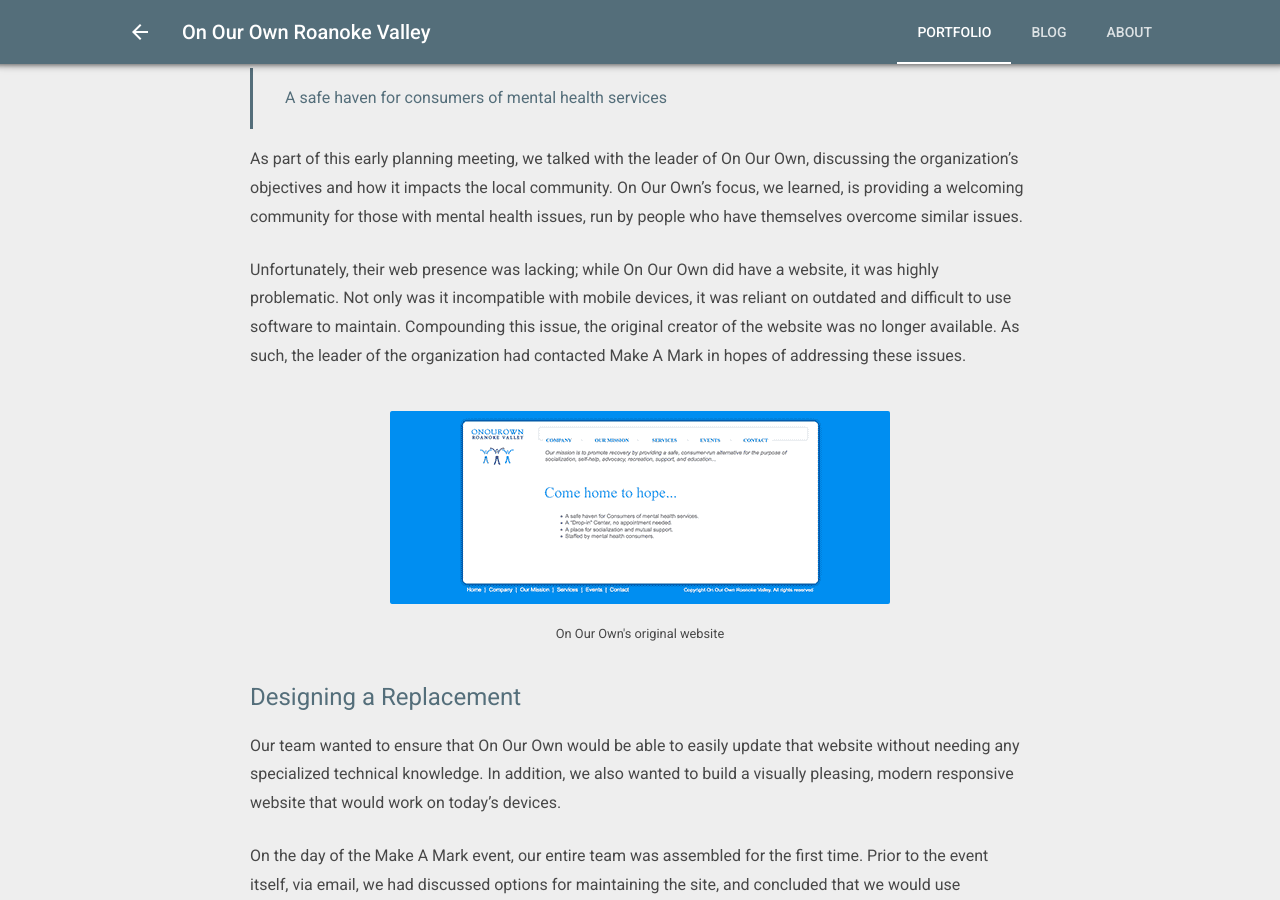
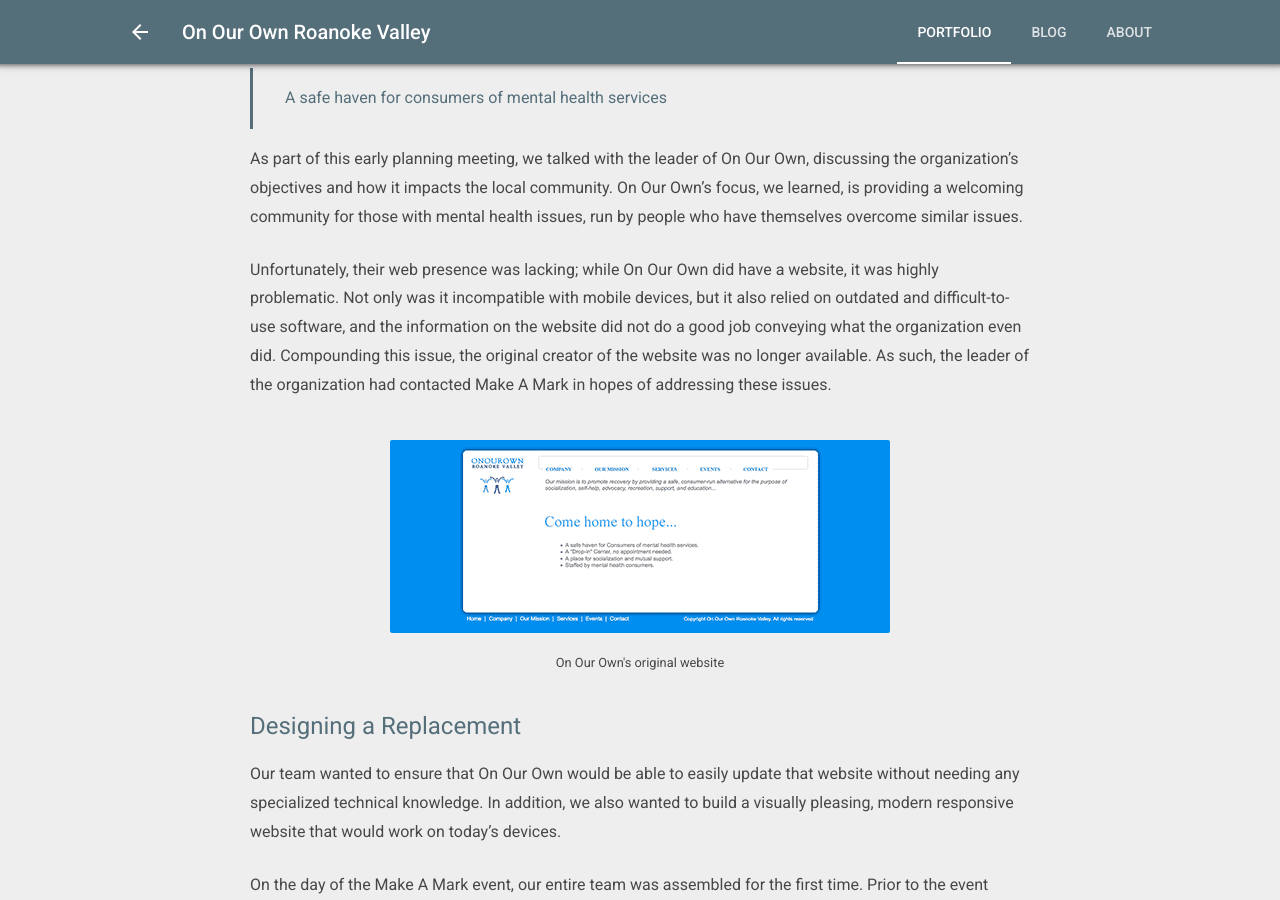
Before and after one commit to tilden/tilden.github.io, a Jekyll site: the page built from projects/onourown.md, in a window 1280 px wide and 900 px high, scrolled down 1449 px. Built offline with Jekyll 4.4.1, drawn with Linux system fonts in a browser that asks for light colours; nearby versions of some CDN libraries.

Commit message:
Minor revisions

```diff
--- a/projects/onourown.md
+++ b/projects/onourown.md
@@ -24,7 +24,7 @@
 
 ## Introduction
 
-[Make a Mark Roanoke-Blacksburg](http://makeamarkrb.org/2016/) was started last year as a way to help local nonprofits connect and engage with local design and web professionals. In their words:
+**[Make a Mark Roanoke-Blacksburg](http://makeamarkrb.org/2016/)** was started last year as a way to help local nonprofits connect and engage with local design and web professionals. In their words:
 
 > A 12 hour design and development marathon benefitting our local nonprofits.
 
@@ -43,7 +43,7 @@
 
 As part of this early planning meeting, we talked with the leader of On Our Own, discussing the organization's objectives and how it impacts the local community. On Our Own's focus, we learned, is providing a welcoming community for those with mental health issues, run by people who have themselves overcome similar issues.
 
-Unfortunately, their web presence was lacking; while On Our Own did have a website, it was highly problematic. Not only was it incompatible with mobile devices, it was reliant on outdated and difficult to use software to maintain. Compounding this issue, the original creator of the website was no longer available. As such, the leader of the organization had contacted Make A Mark in hopes of addressing these issues.
+Unfortunately, their web presence was lacking; while On Our Own did have a website, it was highly problematic. Not only was it incompatible with mobile devices, but it also relied on outdated and difficult-to-use software, and the information on the website did not do a good job conveying what the organization even did. Compounding this issue, the original creator of the website was no longer available. As such, the leader of the organization had contacted Make A Mark in hopes of addressing these issues.
 
 {% include img.html
   url="/images/projects/onourown/oldsite.png"
```
Also changed, not shown: _posts/2014-07-12-alarm_clocks.md (+2 -2 lines), projects/timestyle.md (+2 -2 lines).
